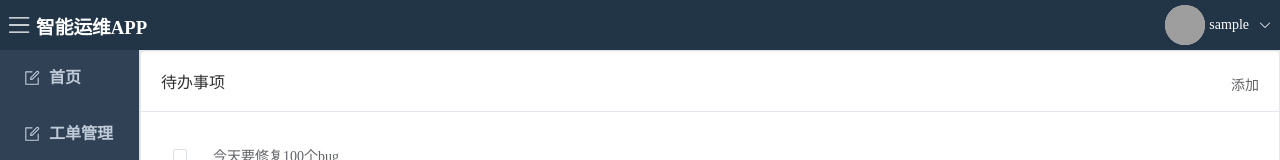
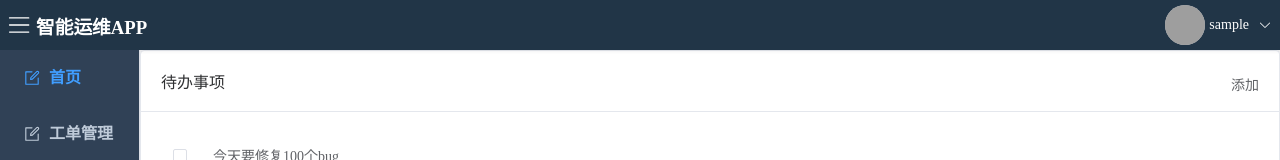
Before and after one commit to Zouu-X/maintainceApp, a Vue app: page /test in a window 1280 px wide. Shown: the top 160 px of the page. Built offline with nearby package versions, Linux system fonts and the light colour scheme; sample sign-in values are in the browser's storage; grey boxes are pictures that could not be loaded.

Commit message:
login bug fix

```diff
--- a/src/components/Sidebar.vue
+++ b/src/components/Sidebar.vue
@@ -4,6 +4,7 @@
 <template>
   <div class="sidebar-container">
     <el-menu
+        default-active="/"
         background-color="#304156"
         text-color="#bfcbd9"
         active-text-color="#409EFF"
@@ -16,7 +17,7 @@
         </el-icon>
         <span slot="title" class="menu-font">首页</span>
       </el-menu-item>
-      <el-menu-item index="/work-form">
+      <el-menu-item index="/form">
         <el-icon>
           <Edit />
         </el-icon>
@@ -46,7 +47,6 @@
         </el-icon>
         <span slot="title" class="menu-font">人员管理</span>
       </el-menu-item>
-      <!--        <sidebar-item v-for="route in permission_routes" :key="route.path" :item="route" :base-path="route.path" />-->
     </el-menu>
   </div>
 </template>
--- a/src/router/index.js
+++ b/src/router/index.js
@@ -11,7 +11,18 @@ export const router = createRouter({
   linkActiveClass: 'active',
   routes: [
     { path: '/', component: Home},
-    { path: '/login', component: Login},
+    { path: '/login',
+      component: Login,
+      beforeEnter: (to, from, next) => {
+        const authStore = useAuthStore();
+        const logStatus = authStore.user.data
+      if (logStatus === 'true') {
+        next({ path: '/'})
+      } else {
+        next()
+      }
+      }
+    },
     { path: '/equipment', component: Equipment},
     { path: '/:pathMatch(.*)*', redirect: '/' },
     { path: '/test', component: Todo}
@@ -22,31 +33,19 @@ router.beforeEach(async (to) => {
   const publicPages = ['/login'];
   const authRequired = !publicPages.includes(to.path);
   const authStore = useAuthStore();
+  const logStatus = authStore.user.data
   console.log(authStore.user, 'AUTHSTOREUSER')
 
-  if (authRequired && authStore.user.data === 'false') {
+  if (authRequired && logStatus === 'false') {
     authStore.returnUrl = to.fullPath;
     return '/login';
   }
 })
 
-
-// const routes = [
-//   {
-//     path: '/',
-//     name: 'Home',
-//     component: Home
-//   },
-//   {
-//     path: '/login',
-//     name: 'login',
-//     component: Login
-//   },
-// ]
-//
-// const router = createRouter({
-//   history: createWebHistory(import.meta.env.BASE_URL),
-//   routes
-// })
-//
-// export default router
+router.afterEach((to, from) => {
+  const authStore = useAuthStore();
+  const logStatus = authStore.user.data
+  if (logStatus === 'true' && to.path === '/login' && from.path !== '/login') {
+    history.pushState(null, '', from.path)
+  }
+})
```
